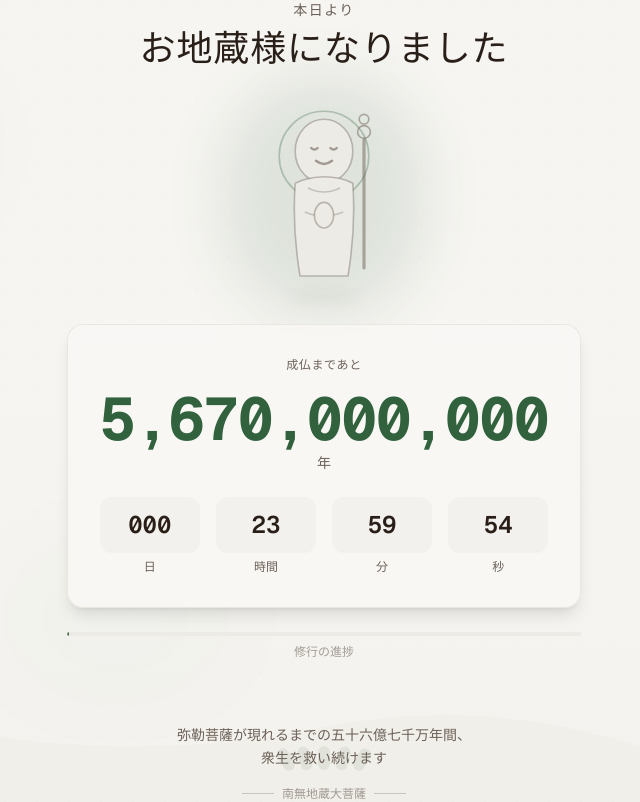
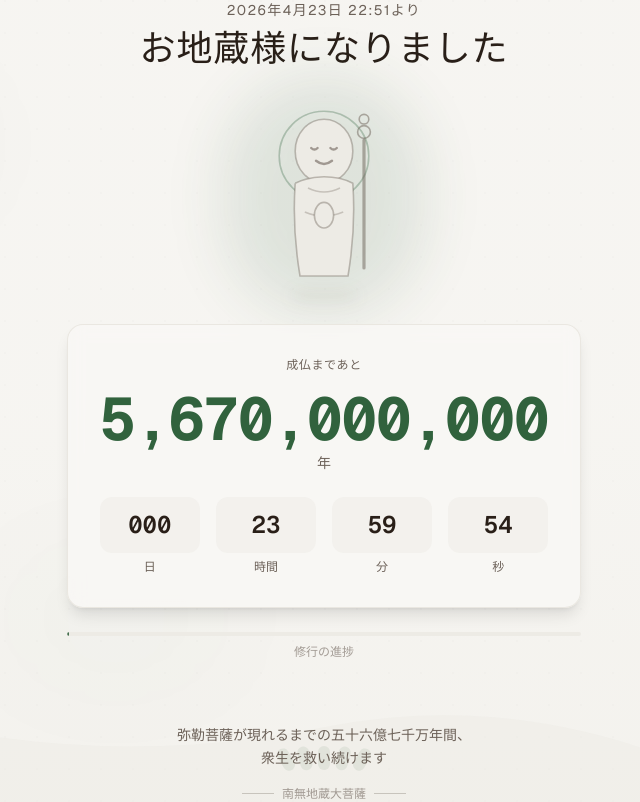
Before and after one commit to masakadop/v0-buddha-timer-page, a Next.js app: page / in a window 1280 px wide. Shown: the whole page, without its empty margins (316-956 px from the left). Built offline with nearby package versions, Linux system fonts and the light colour scheme.

Commit message:
feat: add date range query parameters
Support for specifying start date/time via URL query params

```diff
--- a/app/page.tsx
+++ b/app/page.tsx
@@ -1,19 +1,59 @@
 "use client"
 
 import { useState, useEffect } from "react"
+import { useSearchParams } from "next/navigation"
+import { Suspense } from "react"
 import { JizoCountdown } from "@/components/jizo-countdown"
 import { JizoAvatar } from "@/components/jizo-avatar"
 import { ZenBackground } from "@/components/zen-background"
 
-export default function Home() {
-  const [startDate] = useState(() => new Date())
+function parseStartDate(searchParams: URLSearchParams): Date {
+  const year = searchParams.get("year")
+  const month = searchParams.get("month")
+  const day = searchParams.get("day")
+  const hour = searchParams.get("hour")
+  const minute = searchParams.get("minute")
+
+  if (year && month && day) {
+    const parsedYear = parseInt(year, 10)
+    const parsedMonth = parseInt(month, 10) - 1 // Month is 0-indexed
+    const parsedDay = parseInt(day, 10)
+    const parsedHour = hour ? parseInt(hour, 10) : 0
+    const parsedMinute = minute ? parseInt(minute, 10) : 0
+
+    const date = new Date(parsedYear, parsedMonth, parsedDay, parsedHour, parsedMinute, 0)
+    if (!isNaN(date.getTime())) {
+      return date
+    }
+  }
+
+  return new Date()
+}
+
+function formatDateDisplay(date: Date): string {
+  const year = date.getFullYear()
+  const month = date.getMonth() + 1
+  const day = date.getDate()
+  const hour = date.getHours()
+  const minute = date.getMinutes()
+
+  if (hour === 0 && minute === 0) {
+    return `${year}年${month}月${day}日より`
+  }
+  return `${year}年${month}月${day}日 ${hour.toString().padStart(2, "0")}:${minute.toString().padStart(2, "0")}より`
+}
+
+function JizoContent() {
+  const searchParams = useSearchParams()
+  const [startDate, setStartDate] = useState<Date | null>(null)
   const [mounted, setMounted] = useState(false)
 
   useEffect(() => {
+    setStartDate(parseStartDate(searchParams))
     setMounted(true)
-  }, [])
+  }, [searchParams])
 
-  if (!mounted) {
+  if (!mounted || !startDate) {
     return null
   }
 
@@ -25,7 +65,7 @@ export default function Home() {
         {/* Title */}
         <div className="space-y-2">
           <p className="text-muted-foreground text-sm tracking-widest">
-            本日より
+            {formatDateDisplay(startDate)}
           </p>
           <h1 className="text-3xl md:text-4xl font-serif font-medium text-foreground tracking-wide">
             お地蔵様になりました
@@ -55,3 +95,11 @@ export default function Home() {
     </main>
   )
 }
+
+export default function Home() {
+  return (
+    <Suspense fallback={null}>
+      <JizoContent />
+    </Suspense>
+  )
+}
```
